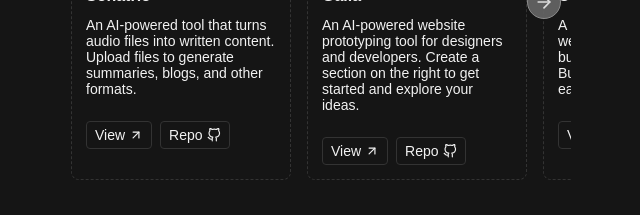
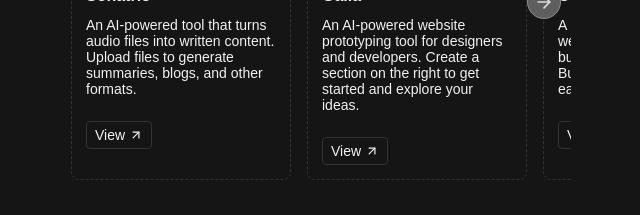
Before and after one commit to julianm09/julian-mayes-portfolio, a Next.js app: page / in a window 1280 px wide. Shown: the part 1460-1675 px from the top of the page, without its empty margins (319-959 px from the left). Built offline with nearby package versions, Linux system fonts and the light colour scheme.

Commit message:
fix project links

```diff
--- a/app/components/ProjectsCard/ProjectsCard.tsx
+++ b/app/components/ProjectsCard/ProjectsCard.tsx
@@ -29,6 +29,7 @@ export default function ProjectsCard({ project }: projectsProps) {
 					{project.description}
 				</div>
 				<div className={styles["links"]}>
+					{project.link && (
 						<a
 							className={styles["link"]}
 							href={project.link}
@@ -37,14 +38,17 @@ export default function ProjectsCard({ project }: projectsProps) {
 							View
 							<ArrowUpRight size={14} />
 						</a>
+					)}
+					{project.repo && (
 						<a
 							className={`${styles["link"]} ${styles["link"]}`}
 							href={project.repo}
 							target="_blank"
 						>
-						Repo
-						<GitHub size={14} />
+							View
+							<ArrowUpRight size={14} />
 						</a>
+					)}
 				</div>
 			</div>
 		</div>
--- a/app/data.ts
+++ b/app/data.ts
@@ -39,7 +39,6 @@ export const projects = [
 		name: "Sonatrio",
 		description:
 			"An AI-powered tool that turns audio files into written content. Upload files to generate summaries, blogs, and other formats.",
-		link: "https://galla.vercel.app/",
 		repo: "https://github.com/julianm09/sonatrio",
 	},
 	{
@@ -47,7 +46,6 @@ export const projects = [
 		name: "Galla",
 		description:
 			"An AI-powered website prototyping tool for designers and developers. Create a section on the right to get started and explore your ideas.",
-		link: "https://galla.vercel.app/",
 		repo: "https://github.com/julianm09/galla",
 	},
 	{
@@ -55,7 +53,6 @@ export const projects = [
 		name: "Cowboy Interactive",
 		description:
 			"A design-first, fully managed website service for small businesses across Canada. Built for speed, clarity, and ease of use from day one.",
-		link: "https://www.cowboyinteractive.com/",
 		repo: "https://github.com/julianm09/cowboy",
 	},
 ];
```
Lines whose indentation alone changed are shown as unchanged.
